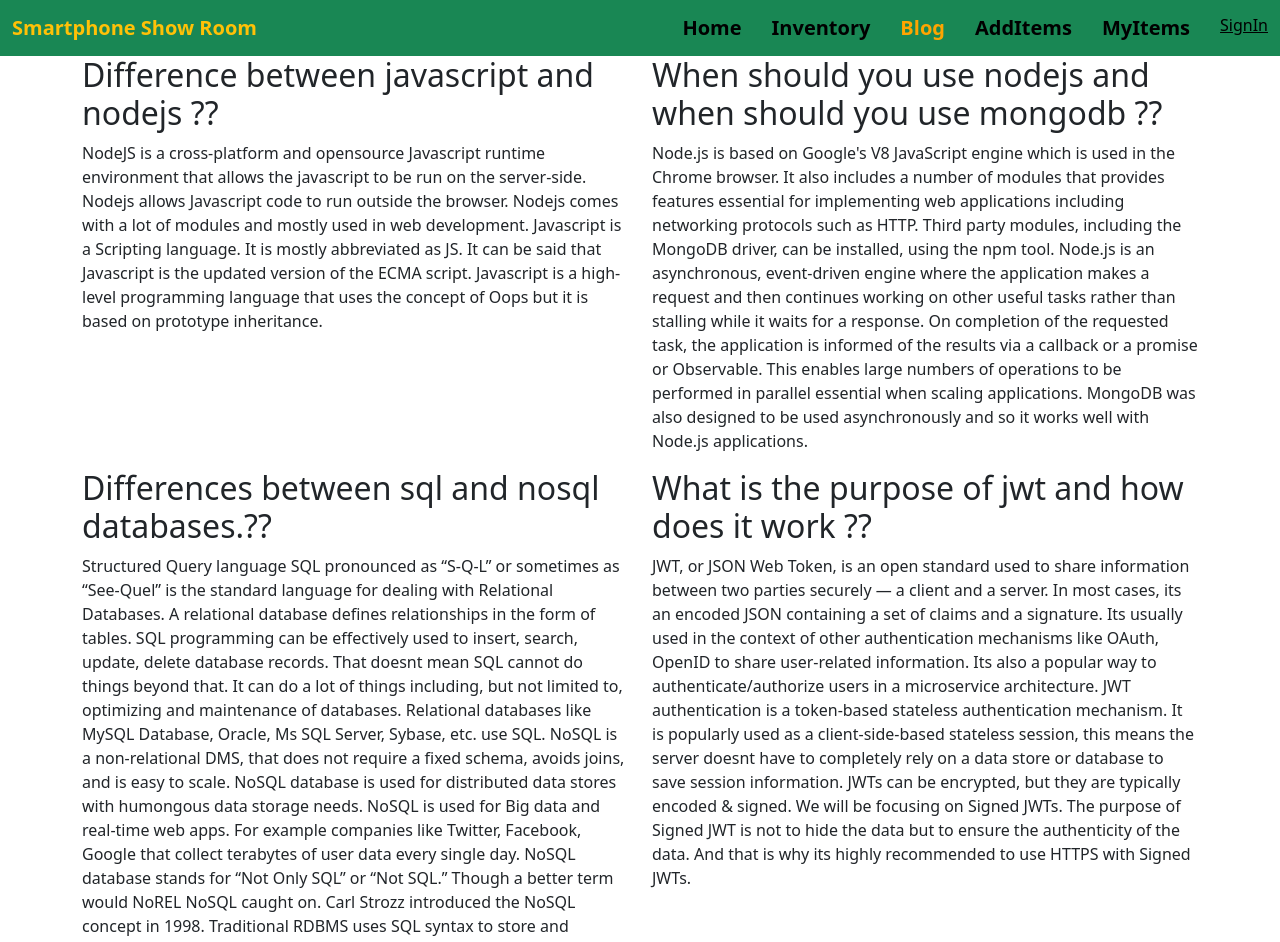
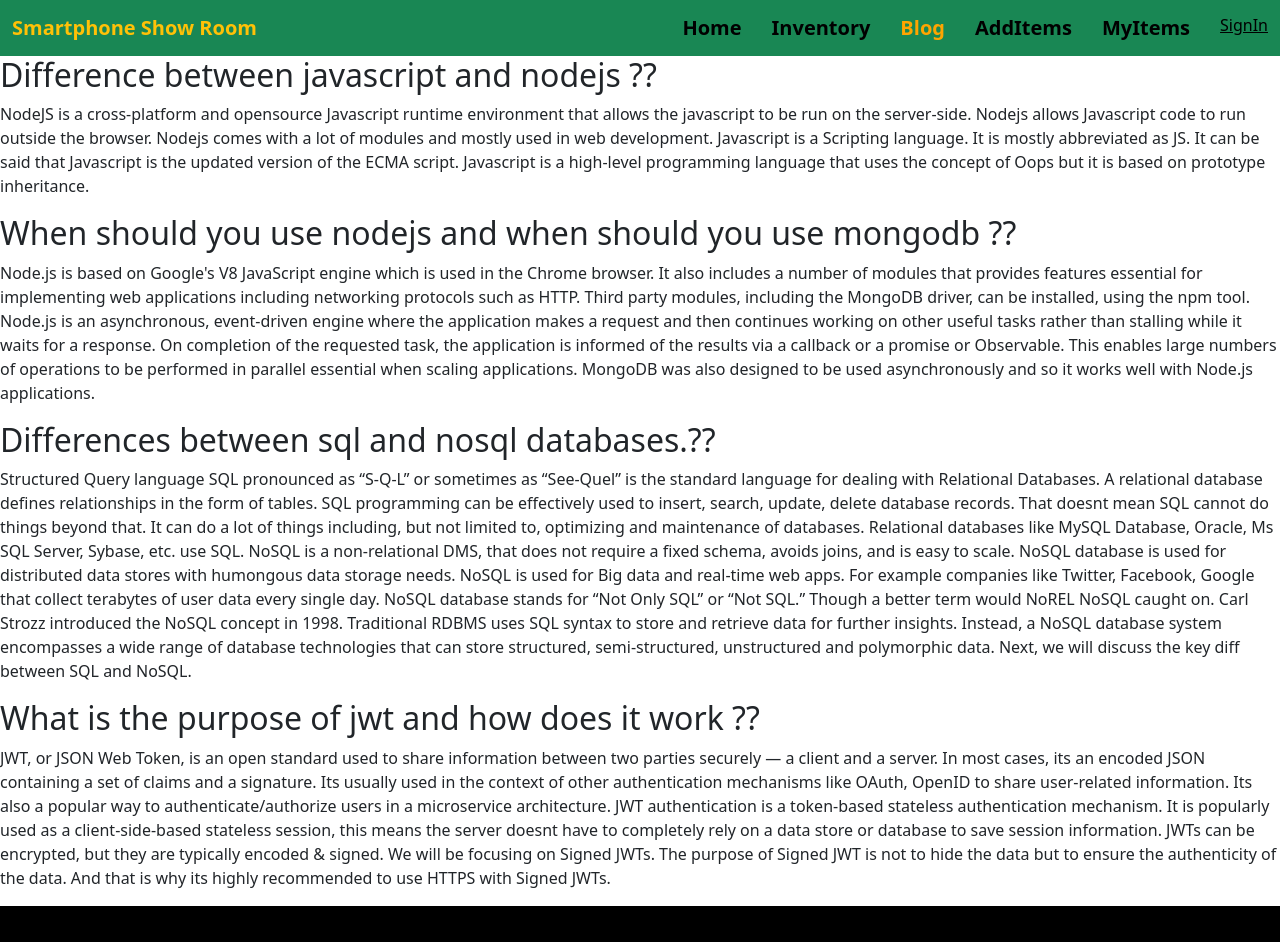
Before and after one commit to Asrafuddinbasir55/assignment-elevent, a React (Create React App) app: page /blog in a window 1280 px wide. Shown: the top 942 px of the page. Built offline with nearby package versions, Linux system fonts and the light colour scheme; no server answers.

Commit message:
code chnage commit

```diff
--- a/src/components/Blog/Blog.js
+++ b/src/components/Blog/Blog.js
@@ -4,9 +4,6 @@ import { Col, Container, Row } from "react-bootstrap";
 const Blog = () => {
   return (
     <div>
-      <Container>
-        <Row>
-          <Col md="6">
             <h2>Difference between javascript and nodejs ??</h2>
             <p>
               NodeJS is a cross-platform and opensource Javascript runtime
@@ -19,8 +16,8 @@ const Blog = () => {
               language that uses the concept of Oops but it is based on
               prototype inheritance.
             </p>
-          </Col>
-          <Col md="6">
+
+
             <h2>
               When should you use nodejs and when should you use mongodb ??
             </h2>
@@ -40,8 +37,8 @@ const Blog = () => {
               be used asynchronously and so it works well with Node.js
               applications.
             </p>
-          </Col>
-          <Col md="6">
+
+
             <h2> Differences between sql and nosql databases.??</h2>
             <p>
               Structured Query language SQL pronounced as “S-Q-L” or sometimes
@@ -66,8 +63,8 @@ const Blog = () => {
               semi-structured, unstructured and polymorphic data. Next, we will
               discuss the key diff between SQL and NoSQL.
             </p>
-          </Col>
-          <Col md="6">
+
+
             <h2>What is the purpose of jwt and how does it work ??</h2>
             <p>
               JWT, or JSON Web Token, is an open standard used to share
@@ -86,9 +83,9 @@ const Blog = () => {
               the authenticity of the data. And that is why its highly
               recommended to use HTTPS with Signed JWTs.
             </p>
-          </Col>
-        </Row>
-      </Container>
+
+
+
     </div>
   );
 };
```
